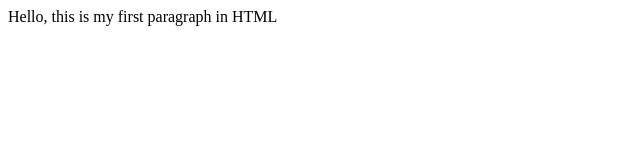
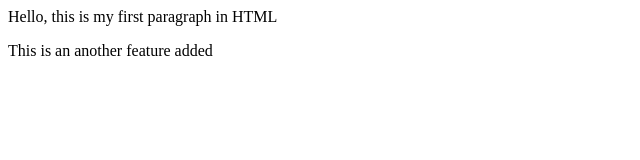
Before and after one commit to NeeleshChayank/localrepo, a plain HTML site: page index.html in a window 1280 px wide. Shown: the whole page, without its empty margins (0-640 px from the left). Drawn offline with Linux system fonts and the light colour scheme.

Commit message:
Feat: Added new feature

```diff
--- a/index.html
+++ b/index.html
@@ -1 +1,2 @@
 <p>Hello, this is my first paragraph in HTML</p>
+<p>This is an another feature added</p>
```
